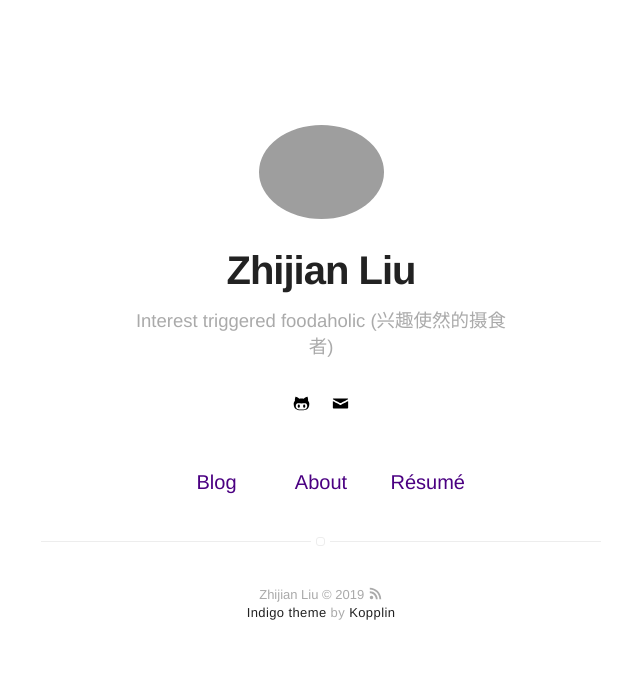
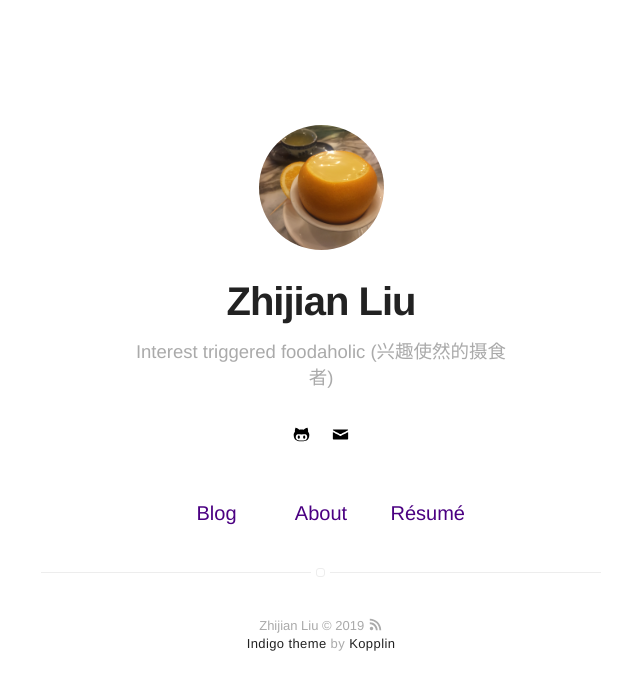
Before and after one commit to subaiwen/subaiwen.github.io, a Jekyll site: the page built from index.html, in a window 1280 px wide. Shown: the top 690 px of the page, without its empty margins (319-959 px from the left). Built offline with Jekyll 4.4.1, drawn with Linux system fonts in a browser that asks for light colours.

Commit message:
Update _config.yml

```diff
--- a/_config.yml
+++ b/_config.yml
@@ -8,13 +8,13 @@ description: A blog about technology and stuff related
 # if it's an external image, update below for true
 # better with square images
 external-image: false
-picture: assets/images/profile.jpg
+picture: assets/images/orange_egg.jpg
 
 # If you want to include your resume, set to true
 # and specify source (external or local).
 resume: true
 resume-external: local
-resume-url: https://google.com/?q=my+resume
+resume-url: https://subaiwen.github.io/assets/resume - Zhijian_Liu.pdf
 
 url: https://subaiwen.github.io
 # your url: http://USERNAME.github.io
```
